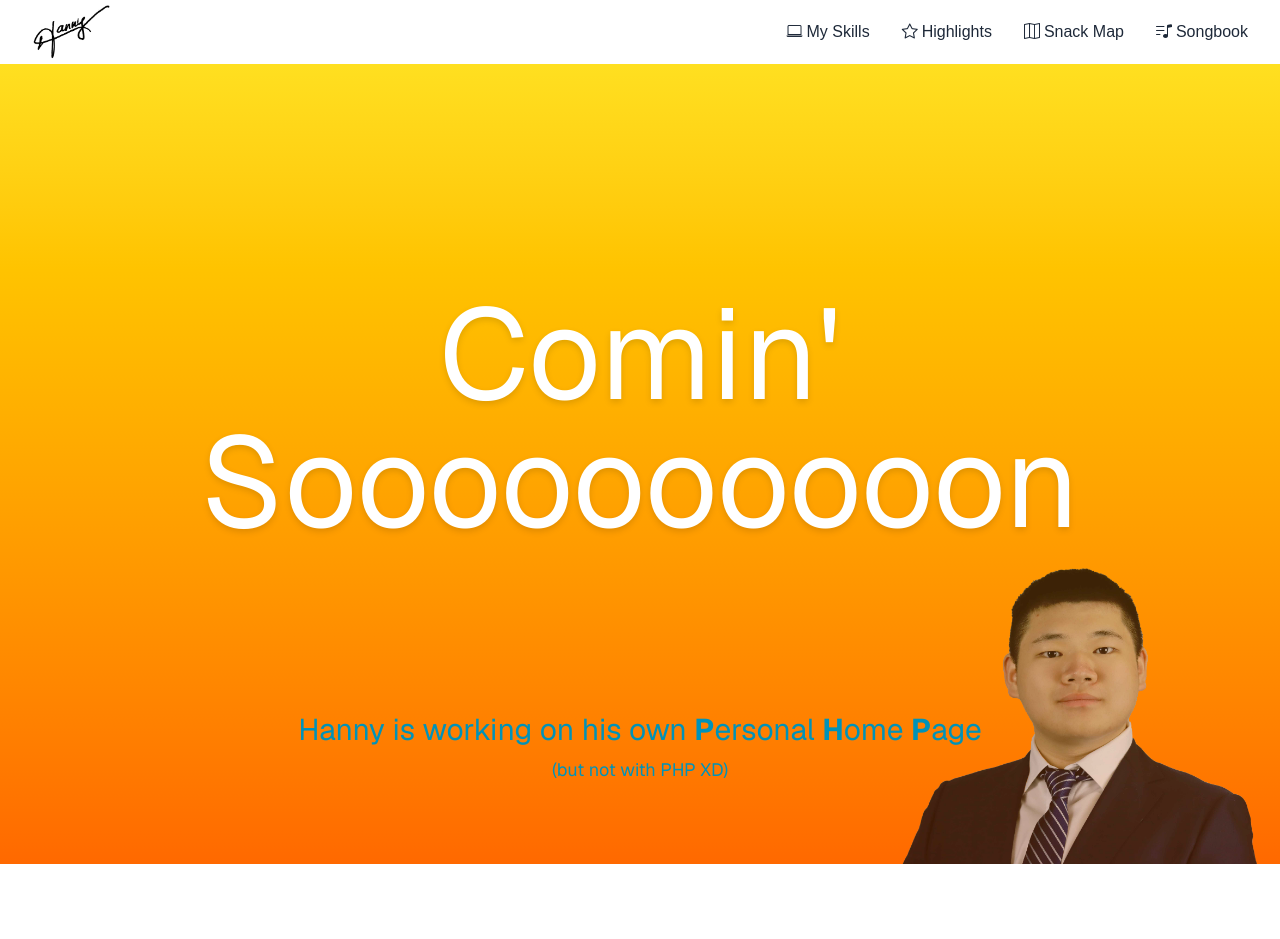
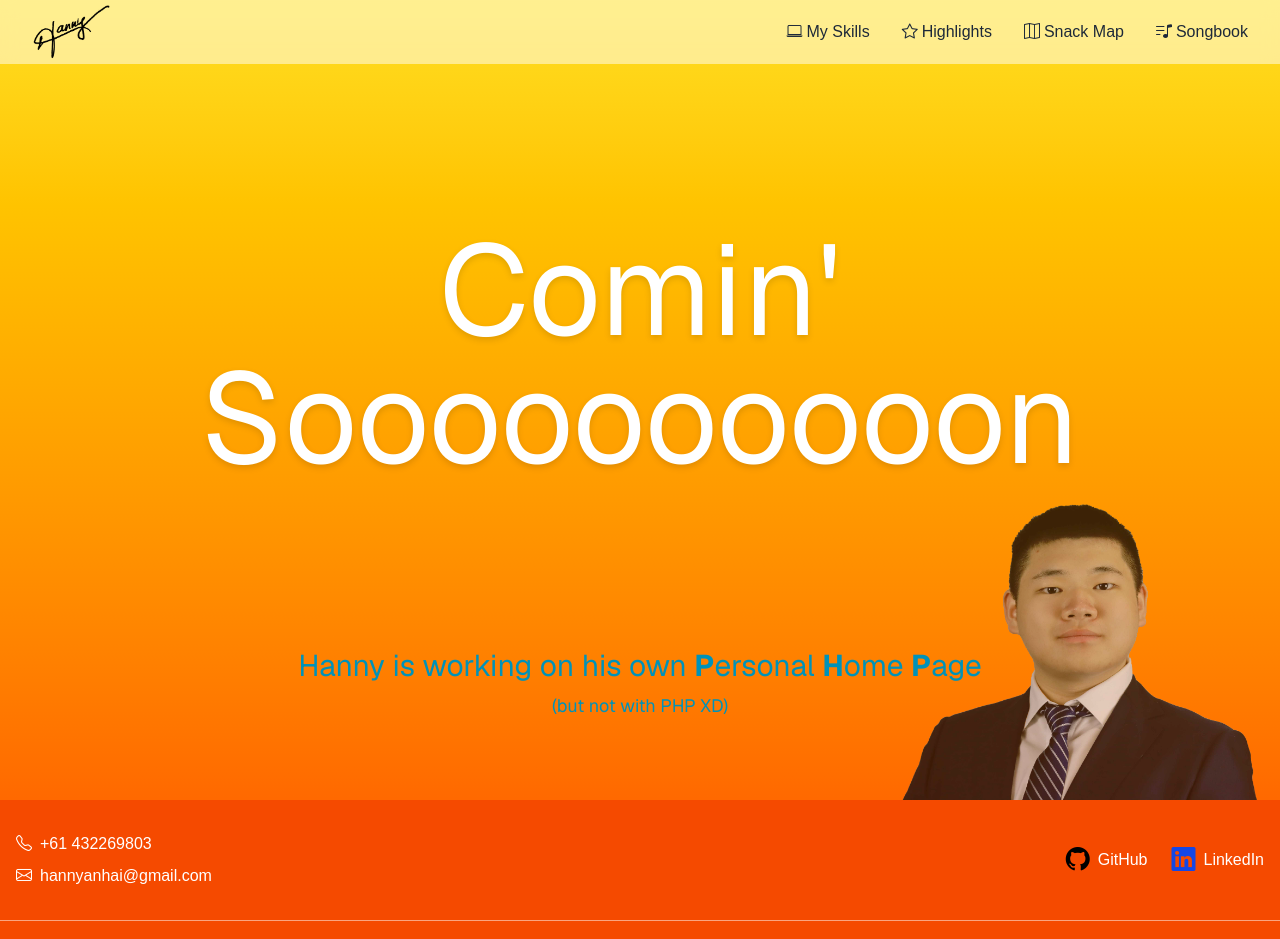
Before and after one commit to Hanny658/Website-Hanny, a Next.js app: page / in a window 1280 px wide. Shown: the top 939 px of the page. Before the commit the page ends 864 px from the top, so only its background shows below. Built offline with nearby package versions, Linux system fonts and the light colour scheme.

Commit message:
Adding a general footer

```diff
--- a/src/app/layout.tsx
+++ b/src/app/layout.tsx
@@ -3,6 +3,7 @@ import { Geist, Geist_Mono } from "next/font/google";
 import Navbar from '../components/navbar'
 import "./globals.css";
 import "bootstrap-icons/font/bootstrap-icons.css";
+import Footer from "src/components/footer";
 
 const geistSans = Geist({
   variable: "--font-geist-sans",
@@ -31,6 +32,7 @@ export default function RootLayout({
       >
         <Navbar />
         {children}
+        <Footer />
       </body>
     </html>
   );
--- /dev/null
+++ b/src/components/footer.tsx
@@ -0,0 +1,55 @@
+import { FC } from 'react'
+import Link from 'next/link'
+
+const Footer: FC = () => {
+  return (
+    <footer className="bg-orange-600 text-white">
+      <div className="max-w-7xl mx-auto px-4 py-8 md:flex md:justify-between">
+
+        <div className="space-y-2">
+          <div className="flex items-center">
+            <i className="bi bi-telephone mr-2" aria-hidden="true" />
+            <span>+61 432269803</span>
+          </div>
+          <div className="flex items-center">
+            <i className="bi bi-envelope mr-2" aria-hidden="true" />
+            <span>hannyanhai@gmail.com</span>
+          </div>
+        </div>
+
+        {/* Right side: social links */}
+        <div className="flex items-center space-x-6 mt-4 md:mt-0">
+          <Link href="https://github.com/Hanny658" target="_blank" passHref>
+            <div
+              className="flex items-center hover:text-gray-200 transition"
+              rel="noopener noreferrer"
+            >
+              <i className="bi bi-github mr-2 text-2xl text-black" aria-hidden="true" />
+              GitHub
+            </div>
+          </Link>
+          <Link href="https://www.linkedin.com/in/hanny-zhang-02b394270/" target="_blank" passHref>
+            <div
+              className="flex items-center hover:text-gray-200 transition"
+              rel="noopener noreferrer"
+            >
+              <i className="bi bi-linkedin mr-2 text-2xl text-blue-700" aria-hidden="true" />
+              LinkedIn
+            </div>
+          </Link>
+        </div>
+      </div>
+
+      {/* Bottom copyright line */}
+      <div className="border-t border-white/50">
+        <div className="max-w-7xl mx-auto px-4 py-4">
+          <p className="text-center text-sm text-white/75">
+            Website by Hanny Zhang <i className="bi bi-c-circle text-xs" /> 2025
+          </p>
+        </div>
+      </div>
+    </footer>
+  )
+}
+
+export default Footer
--- a/src/components/navbar.tsx
+++ b/src/components/navbar.tsx
@@ -8,7 +8,7 @@ const Navbar: FC = () => {
     const [menuOpen, setMenuOpen] = useState(false)
 
     return (
-        <nav className="sticky top-0 z-50 bg-white/50 backdrop-blur-sm">
+        <nav className="fixed w-full top-0 z-50 bg-white/50 backdrop-blur-sm">
             <div className="max-w-7xl mx-auto px-4 sm:px-6 lg:px-8">
                 <div className="flex items-center justify-between h-16">
 
--- /dev/null
+++ b/src/songdata/179.json
@@ -0,0 +1,77 @@
+{
+  "title": "The Missing Peace",
+  "number": "179",
+  "lyrics": [
+    {
+      "id": "verse1",
+      "label": "Verse 1",
+      "lines": [
+        { "chords": "C                       C/E", "lyrics": "Chasing my ambitions," },
+        { "chords": "F   G       C", "lyrics": "reaching all my goals" },
+        { "chords": "C         C/E", "lyrics": "Years have come and gone now," },
+        { "chords": "        F   G            C", "lyrics": "and many things I own" },
+        { "chords": "F                             G/F", "lyrics": "But as I stop to ponder," },
+        { "chords": "C/E                 E/G#     Am", "lyrics": "there's something that's amiss" },
+        { "chords": "Dm                     F                 Gsus G", "lyrics": "I cannot find that inner elusive peace" }
+      ]
+    },
+    {
+      "id": "chorus",
+      "label": "Chorus",
+      "lines": [
+        { "chords": "C/E    F         G/F", "lyrics": "Then He calls and says" },
+        { "chords": "                      C      /C /D /E", "lyrics": "Come unto Me" },
+        { "chords": "           F        G/F              C /C /D /E", "lyrics": "Promises that He will give me rest…" },
+        { "chords": "        F   E", "lyrics": "Asks me to, cast all my" },
+        { "chords": "E/G#       Am  Am/G  Am/F#", "lyrics": "cares on Him" },
+        { "chords": "Dm                  Gsus     C", "lyrics": "Jesus, the savior, is my missing Peace." }
+      ]
+    },
+    {
+      "id": "verse2",
+      "label": "Verse 2",
+      "lines": [
+        { "chords": "C                       C/E", "lyrics": "As I walk with Jesus, there are times it's hard" },
+        { "chords": "F   G       C", "lyrics": "Many things in this life, clamor for my all" },
+        { "chords": "C         C/E", "lyrics": "I know that He promises, strength to bear it all" },
+        { "chords": "        F   G            C", "lyrics": "But sometimes I still stumble, fail and fall" },
+        { "chords": "F                             G/F", "lyrics": "", "note": "Reuses structure of verse 1" },
+        { "chords": "C/E                 E/G#     Am", "lyrics": "", "note": "Reuses structure of verse 1" },
+        { "chords": "Dm                     F                 Gsus G", "lyrics": "", "note": "Reuses structure of verse 1" }
+      ]
+    },
+    {
+      "id": "bridge",
+      "label": "Bridge",
+      "lines": [
+        { "chords": "Ab                 Bb", "lyrics": "Though success or failure" },
+        { "chords": "              C", "lyrics": "may be mine" },
+        { "chords": "Ab      Bb", "lyrics": "I can rest assured that" },
+        { "chords": "               C                         A", "lyrics": "He's my guide, He's my guide" },
+        { "chords": "D                     A/C#", "lyrics": "He will never leave you," },
+        { "chords": "Bm             Bm/A", "lyrics": "neither will forsake you" },
+        { "chords": "G          D/F#", "lyrics": "In the ups or downs of life," },
+        { "chords": "Em                     Asus", "lyrics": "He'll be by your side" },
+        { "chords": "D     A/C#", "lyrics": "Take His hand and trust Him," },
+        { "chords": "Bm                      Bm/A", "lyrics": "He will give life meaning," },
+        { "chords": "G           D/F#", "lyrics": "He will fill that void," },
+        { "chords": "        Em    Asus  D", "lyrics": "that mis--- sing   peace" }
+      ]
+    },
+    {
+      "id": "ending",
+      "label": "Chorus",
+      "lines": [
+        { "chords": "D/F#  G           A/G", "lyrics": "Then He calls and says" },
+        { "chords": "                     D      /D /E /F#", "lyrics": "Come unto Me" },
+        { "chords": "         G          A/G", "lyrics": "Promises that He will" },
+        { "chords": "               D      /D /E /F#", "lyrics": "give me rest…" },
+        { "chords": "      G", "lyrics": "Asks me to," },
+        { "chords": "F#                          Bm Bm/A  Bm/G#", "lyrics": "cast all my cares on Him" },
+        { "chords": "Em                     Asus     D", "lyrics": "Jesus, the savior, is my missing Peace." }
+      ]
+    }
+  ],
+  "song": ["verse1", "chorus", "verse2", "chorus", "bridge", "ending"],
+  "link": ""
+}
```
